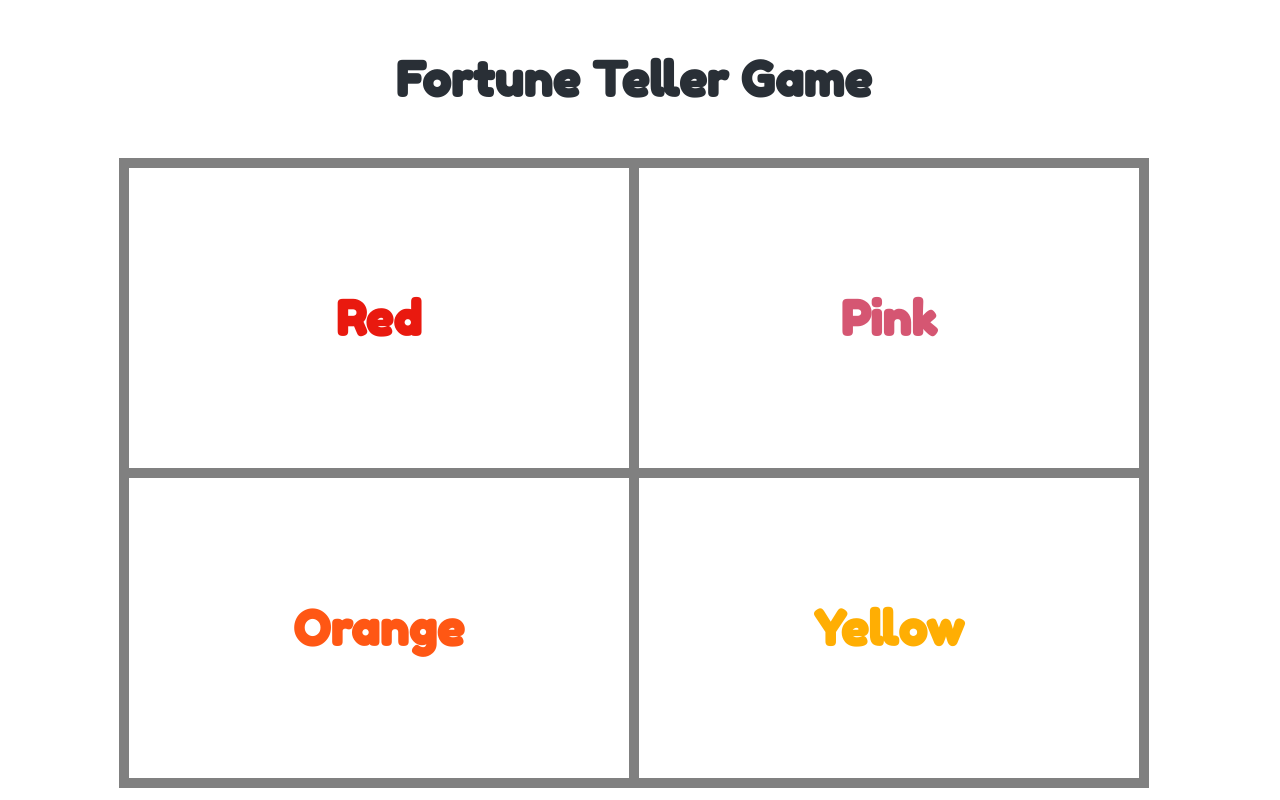
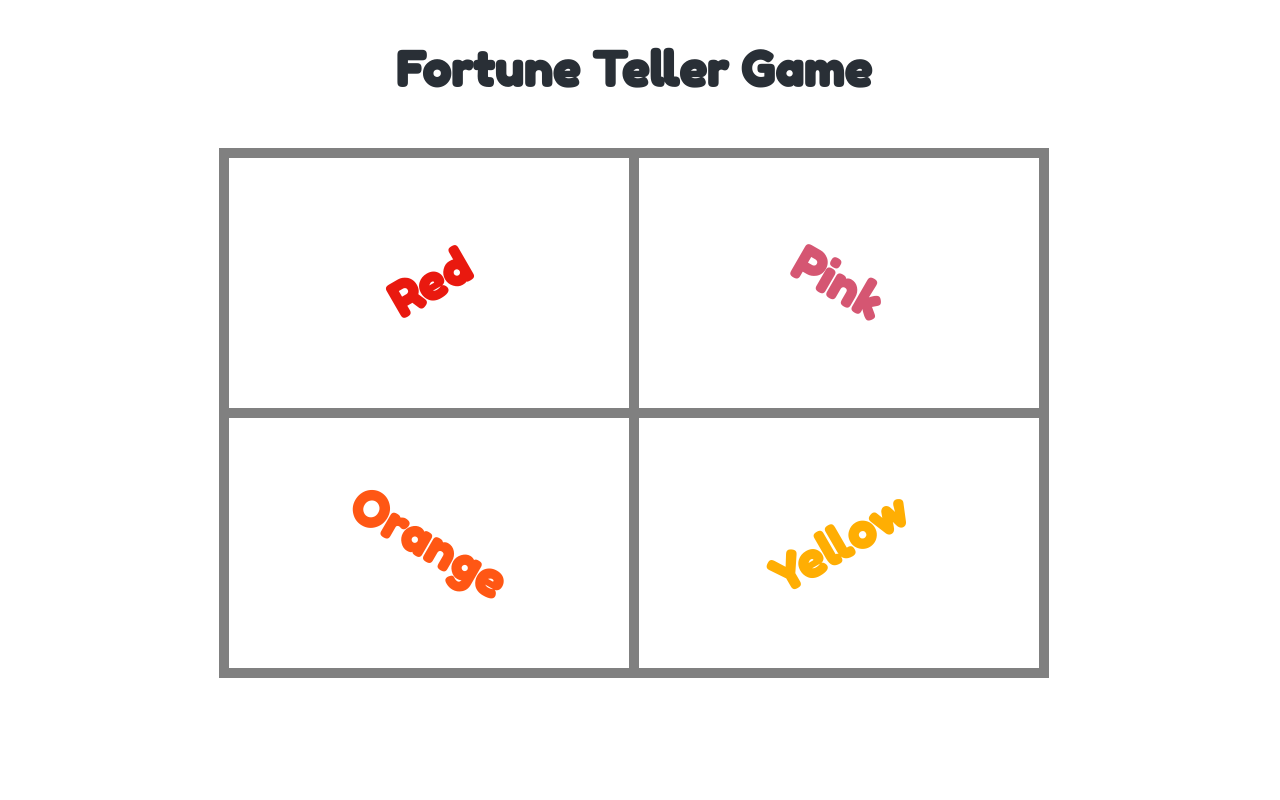
Before and after one commit to cknudson56/project2-knudson_christie, a website: page index.html in a window 1280 px wide. Drawn offline with Linux system fonts and the light colour scheme.

Commit message:
Add final styles in css

```diff
--- a/main.css
+++ b/main.css
@@ -23,7 +23,7 @@ body {
 h1 {
 	font-family: 'Fredoka One', cursive;
 	font-size: 2rem;
-	padding: 50px 0 50px 0;
+	padding: 40px 0 50px 0;
 	text-align: center;
 	color: #292F36;
 }
@@ -37,23 +37,29 @@ h2 {
 	display: flex;
 	flex-wrap: wrap;
 	justify-content: center;
+	max-width: 900px;
+	margin: auto;
 }
 
 #page2 {
 	display: flex;
 	flex-wrap: wrap;
 	justify-content: center;
+	max-width: 900px;
+	margin: auto;
 }
 
 #page3 {
 	display: flex;
 	flex-wrap: wrap;
 	justify-content: center;
+	max-width: 900px;
+	margin: auto;
 }
 
 .box {
 	width: 45%;
-	max-width: 500px;
+	max-width: 400px;
 	height: 180px;
 	text-align: center;
 	display: flex;
@@ -65,20 +71,36 @@ h2 {
 	align-self: center;
 }
 
-.top-block.left{
+.top-block.left {
 	border-width: 10px 5px 5px 10px;
+}
+
+.top-block.left h2 {
+	transform: rotate(-30deg);
 }
 
 .top-block.right {
 	border-width: 10px 10px 5px 5px;
 }
 
+.top-block.right h2 {
+	transform: rotate(30deg);
+}
+
 .bottom.left {
 	border-width: 5px 5px 10px 10px;
 }
 
+.bottom.left h2 {
+	transform: rotate(30deg);
+}
+
 .bottom.right {
 	border-width: 5px 10px 10px 5px;
+}
+
+.bottom.right h2 {
+	transform: rotate(-30deg);
 }
 
 .hide {
@@ -205,7 +227,7 @@ h2 {
 		font-size: 3rem;
 	}
 	.box {
-		height: 300px;
+		height: 250px;
 	}
 	#pagefortune {
 		width: 300px;
```
